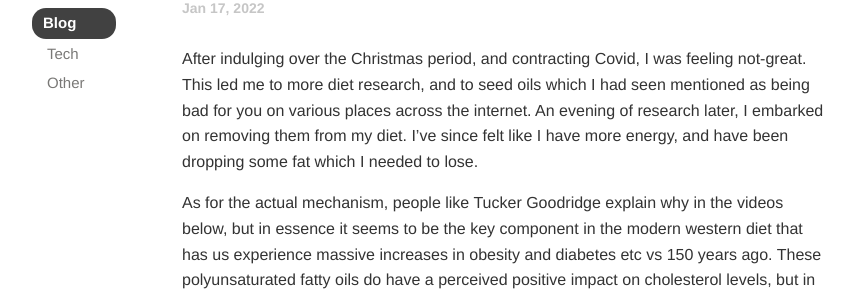
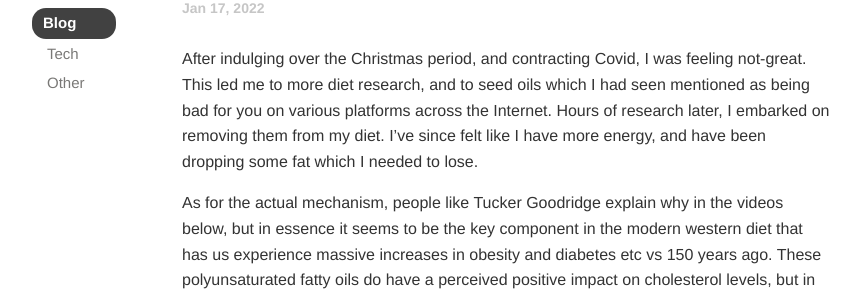
Before and after one commit to samdoidge/samdoidge.com, a Jekyll site: the page built from _posts/2022-01-17-you-should-probably-stop-consuming-seed-oils.md, in a window 1280 px wide and 900 px high. Shown: the part 258-552 px from the top of the window, without its empty margins (208-1068 px from the left). Built offline with Jekyll 4.4.1, drawn with Linux system fonts in a browser that asks for light colours; comment, search, counter and statistics services are not loaded.

Commit message:
improve writing

```diff
--- a/_posts/2022-01-17-you-should-probably-stop-consuming-seed-oils.md
+++ b/_posts/2022-01-17-you-should-probably-stop-consuming-seed-oils.md
@@ -5,7 +5,7 @@ comments: True
 tags: [other]
 ---
 
-After indulging over the Christmas period, and contracting Covid, I was feeling not-great. This led me to more diet research, and to seed oils which I had seen mentioned as being bad for you on various places across the internet. An evening of research later, I embarked on removing them from my diet. I've since felt like I have more energy, and have been dropping some fat which I needed to lose.
+After indulging over the Christmas period, and contracting Covid, I was feeling not-great. This led me to more diet research, and to seed oils which I had seen mentioned as being bad for you on various platforms across the Internet. Hours of research later, I embarked on removing them from my diet. I've since felt like I have more energy, and have been dropping some fat which I needed to lose.
 
 As for the actual mechanism, people like Tucker Goodridge explain why in the videos below, but in essence it seems to be the key component in the modern western diet that has us experience massive increases in obesity and diabetes etc vs 150 years ago. These polyunsaturated fatty oils do have a perceived positive impact on cholesterol levels, but in studies metnioned in the second video below, actual mortality increases with the use of them. We have seen carbohydrate consumption decrease in recent years, but obesity levels are not going down.
 
```
